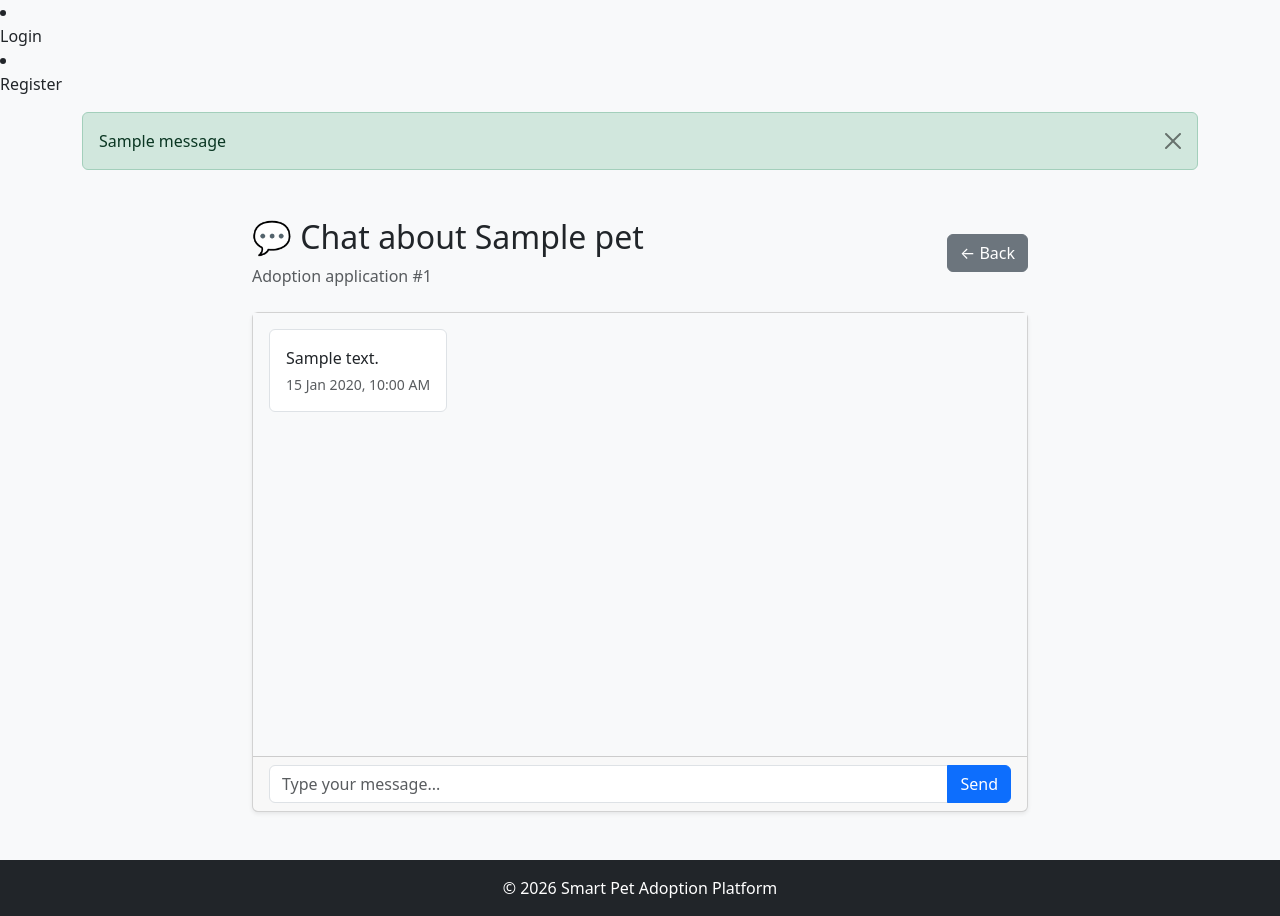
After one commit to jena-pratyush/SmartPetAdoption, a Flask app: template templates/pets/chat.html in a window 1280 px wide. The commit adds this page. Run offline with Flask 3, Linux system fonts and the light colour scheme; the template is opened without the code that fills it: values that come from a table or form of the project are taken from there, others are empty; tables that the repository leaves empty hold one stand-in row (values such as "Sample post"); one stand-in notice (Sample message) is shown.

Commit message:
Added a chat feature which works only after the adoption is approved

```diff
--- a/app.py
+++ b/app.py
@@ -3,6 +3,7 @@ from config import Config
 from extensions import db
 from models import User
 from models.pet import Pet
+from models.message import Message
 
 from routes.auth import auth
 from routes.pet import pets
--- a/routes/pet.py
+++ b/routes/pet.py
@@ -555,6 +555,7 @@ def add_pet():
         "pets/add.html"
     )
 
+
 # =========================================================
 # CHAT
 # =========================================================
--- /dev/null
+++ b/templates/pets/chat.html
@@ -0,0 +1,137 @@
+{% extends "layouts/base.html" %}
+
+{% block title %}Chat - {{ pet.name }}{% endblock %}
+
+{% block content %}
+
+<div class="container mt-5" style="max-width: 800px;">
+
+    <div class="d-flex justify-content-between align-items-center mb-4">
+
+        <div>
+            <h2>💬 Chat about {{ pet.name }}</h2>
+
+            <p class="text-muted mb-0">
+                Adoption application #{{ adoption_request.id }}
+            </p>
+        </div>
+
+        <a
+            href="{{ url_for('pets.my_applications') }}"
+            class="btn btn-secondary">
+
+            ← Back
+
+        </a>
+
+    </div>
+
+
+    <div
+        class="card shadow-sm"
+        style="height: 500px;">
+
+        <div
+            class="card-body overflow-auto"
+            style="background-color: #f8f9fa;">
+
+            {% if messages %}
+
+                {% for message in messages %}
+
+                    {% if message.sender_id == session.get("user_id") %}
+
+                        <div class="d-flex justify-content-end mb-3">
+
+                            <div
+                                class="bg-primary text-white rounded p-3"
+                                style="max-width: 70%;">
+
+                                <div>
+                                    {{ message.message }}
+                                </div>
+
+                                <small class="d-block mt-1 opacity-75">
+                                    {{ message.created_at.strftime("%d %b %Y, %I:%M %p") }}
+                                </small>
+
+                            </div>
+
+                        </div>
+
+                    {% else %}
+
+                        <div class="d-flex justify-content-start mb-3">
+
+                            <div
+                                class="bg-white border rounded p-3"
+                                style="max-width: 70%;">
+
+                                <div>
+                                    {{ message.message }}
+                                </div>
+
+                                <small class="d-block mt-1 text-muted">
+                                    {{ message.created_at.strftime("%d %b %Y, %I:%M %p") }}
+                                </small>
+
+                            </div>
+
+                        </div>
+
+                    {% endif %}
+
+                {% endfor %}
+
+            {% else %}
+
+                <div class="text-center text-muted mt-5">
+
+                    <h5>💬 No messages yet</h5>
+
+                    <p>
+                        Start the conversation!
+                    </p>
+
+                </div>
+
+            {% endif %}
+
+        </div>
+
+
+        <div class="card-footer">
+
+            <form
+                method="POST"
+                action="{{ url_for('pets.send_message', request_id=adoption_request.id) }}">
+
+                <div class="input-group">
+
+                    <input
+                        type="text"
+                        name="message"
+                        class="form-control"
+                        placeholder="Type your message..."
+                        maxlength="2000"
+                        required>
+
+                    <button
+                        type="submit"
+                        class="btn btn-primary">
+
+                        Send
+
+                    </button>
+
+                </div>
+
+            </form>
+
+        </div>
+
+    </div>
+
+</div>
+
+{% endblock %}
```
Also changed, not shown: templates/pets/applications.html (+20 -0 lines), templates/pets/my_applications.html (+13 -1 lines).
